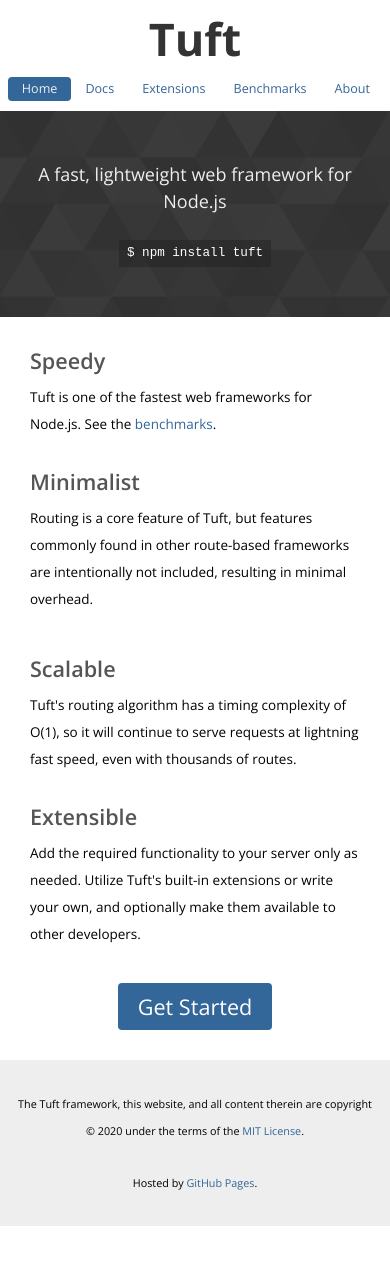
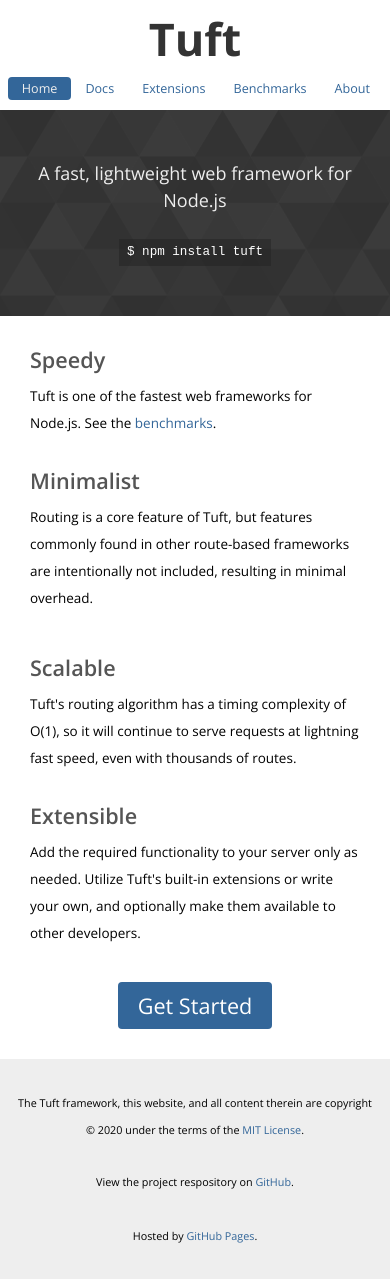
Before and after one commit to tuftjs/tuft.dev, a Jekyll site: the page built from index.html, in a window 390 px wide. Built offline with Jekyll 4.4.1, drawn with Linux system fonts in a browser that asks for light colours; before the commit the page ends 1226 px from its top, so only the background shows below that.

Commit message:
Improve resizing on mobile devices

```diff
--- a/_includes/footer.html
+++ b/_includes/footer.html
@@ -5,6 +5,7 @@
         href="https://github.com/tuftjs/tuft/blob/master/LICENSE" target="_blank">MIT License</a>.</p>
   </div>
   <div class="footer-section right">
+    <p id="github-footer">View the project respository on <a href="https://github.com/tuftjs/tuft" target="_blank">GitHub</a>.<br><br></p>
     <p>Hosted by <a href="https://pages.github.com" target="_blank">GitHub Pages</a>.</p>
   </div>
 </footer>
--- a/_includes/header.html
+++ b/_includes/header.html
@@ -17,7 +17,7 @@
         </a>
       </li>
       {% endfor %}
-      <li><a class="nav-bar-link" href="https://github.com/tuftjs/tuft" target="_blank">GitHub&nbsp;</a><img
+      <li id="github-link"><a class="nav-bar-link" href="https://github.com/tuftjs/tuft" target="_blank">GitHub&nbsp;</a><img
           id="github-new-window-image" src="/assets/images/open_in_new-black-18dp.svg" alt="new window"></li>
     </ul>
   </nav>
--- a/assets/css/styles.css
+++ b/assets/css/styles.css
@@ -172,6 +172,10 @@
 
 div.footer-margin.right {
   grid-column: 3 / 4;
+}
+
+p#github-footer {
+  display: none;
 }
 
 main#index {
@@ -601,6 +605,14 @@
   div#about-container > h2 {
     font-size: 1.5rem;
   }
+
+  li#github-link {
+    display: none;
+  }
+
+  p#github-footer {
+    display: unset;
+  }
 }
 
 @media only screen and (max-width: 700px) {
@@ -641,8 +653,20 @@
   }
 
   footer {
-    font-size: 1rem;
+    font-size: 0.75rem;
+    flex-direction: column;
   }
+
+  div.footer-section {
+    width: 100%;
+    text-align: center;
+  }
+
+  div.footer-section.right {
+    margin-top: 25px;
+    text-align: center;
+  }
+
 
   section#intro > h1 {
     display: none;
@@ -707,21 +731,6 @@
 
   a.nav-bar-link {
     font-size: 0.85rem;
-  }
-
-  footer {
-    font-size: 0.75rem;
-    flex-direction: column;
-  }
-
-  div.footer-section {
-    width: 100%;
-    text-align: center;
-  }
-
-  div.footer-section.right {
-    margin-top: 25px;
-    text-align: center;
   }
 
   section#intro > h1 {
@@ -791,13 +800,19 @@
     font-size: 0.85rem;
   }
 
+  div#extensions-container,
+  div#benchmarks-container,
+  div#about-container {
+    padding: 15px;
+  }
+
   div#extensions-container > h2,
   div#benchmarks-container > h2,
   div#about-container > h2 {
     font-size: 1.2rem;
   }
 
-  div#extensions-containerm
+  div#extensions-container,
   div#benchmarks-container,
   div#about-container {
     font-size: 0.75rem;
```
